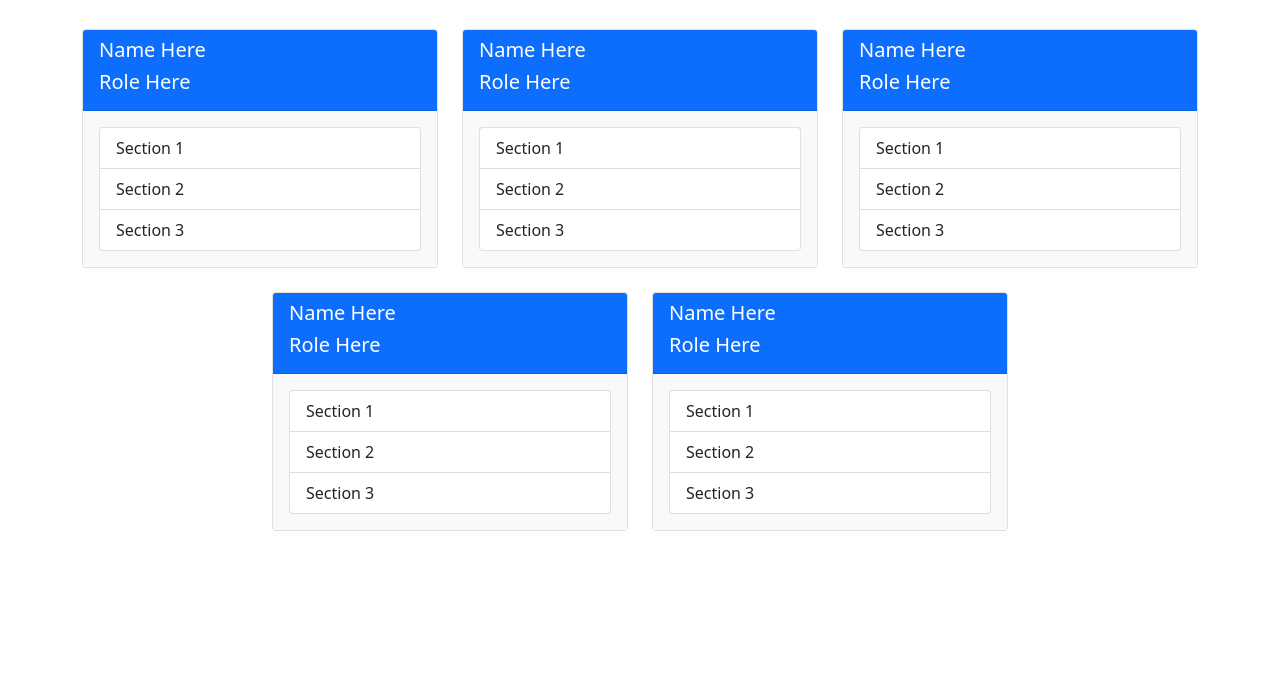
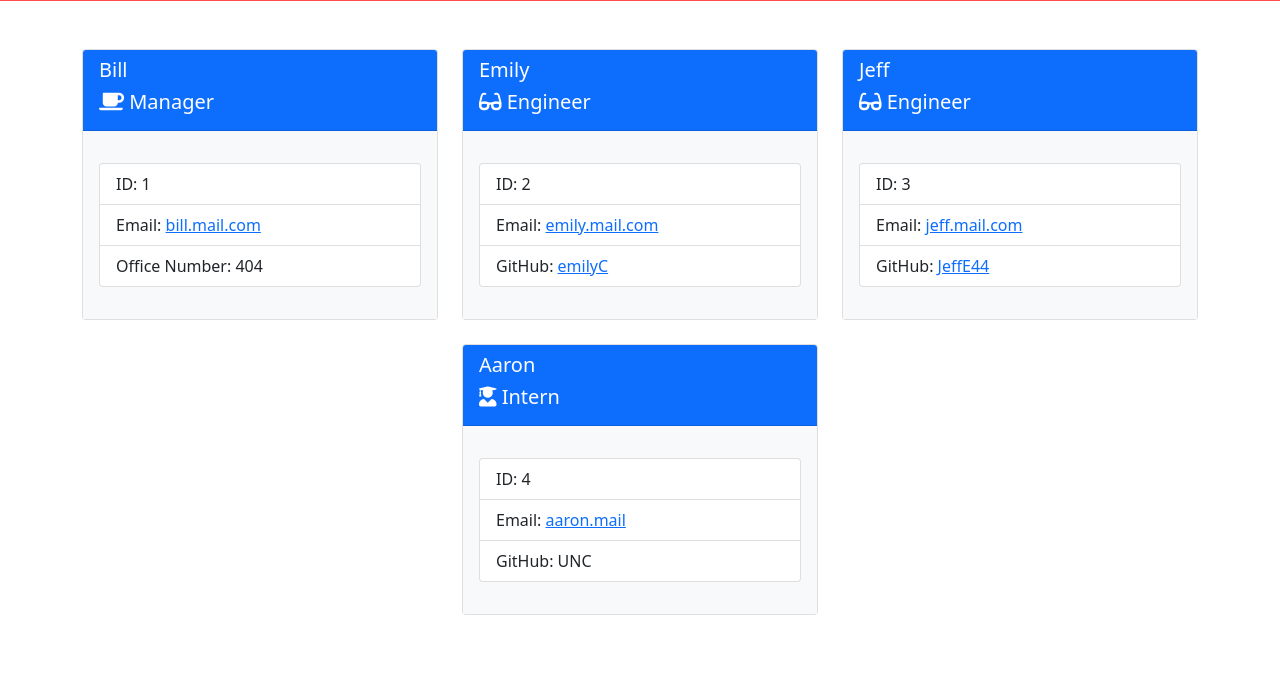
Before and after one commit to mautrey17/team-profile-generator, a website: page distr/index.html in a window 1280 px wide. Shown: the part 115-800 px from the top of the page. Drawn offline with nearby package versions, Linux system fonts and the light colour scheme.

Commit message:
updated styling

```diff
--- a/distr/index.html
+++ b/distr/index.html
@@ -5,94 +5,77 @@
         <meta charset="UTF-8" />
         <meta name="viewport" content="width=device-width, initial-scale=1.0" />
         <link href="https://cdn.jsdelivr.net/npm/bootstrap@5.0.0-beta2/dist/css/bootstrap.min.css" rel="stylesheet" integrity="sha384-BmbxuPwQa2lc/FVzBcNJ7UAyJxM6wuqIj61tLrc4wSX0szH/Ev+nYRRuWlolflfl" crossorigin="anonymous">
+        <link
+        rel="stylesheet"
+        href="https://use.fontawesome.com/releases/v5.8.1/css/all.css"
+        integrity="sha384-50oBUHEmvpQ+1lW4y57PTFmhCaXp0ML5d60M1M7uH2+nqUivzIebhndOJK28anvf"
+        crossorigin="anonymous"/>
+        <link rel="stylesheet" href="style.css">
     </head>
     <body>
-        <header >
-            <h1 class="m-5 text-center">My Team</h1>
+        <header class="mb-5">
+            <h1 class="text-center">My Team</h1>
         </header>
         <div class="container">
             <div class="row row-cols-1 row-cols-md-3 justify-content-center">
+
                 <div class="col mb-4">
-                    <div class="card">
-                        <div class="card-header bg-primary text-white">
-                            <h5>Name Here</h5>
-                            <h5>Role Here</h5>
-                        </div>
-                        <div class="card-body bg-light">
-                            <ul class="list-group">
-                                <li class="list-group-item">Section 1</li>
-                                <li class="list-group-item">Section 2</li>
-                                <li class="list-group-item">Section 3</li>
-                            </ul>
-                        </div>
+                <div class="card">
+                    <div class="card-header bg-primary text-white">
+                        <h5>Bill</h5>
+                        <h5><i class="fas fa-coffee"></i> Manager</h5>
+                    </div>
+                    <div class="card-body bg-light">
+                        <ul class="list-group mt-3 mb-3">
+                            <li class="list-group-item">ID: 1</li>
+                            <li class="list-group-item">Email: <a href="mailto:bill.mail.com">bill.mail.com</a></li>
+                            <li class="list-group-item">Office Number: 404</li>
+                        </ul>
                     </div>
                 </div>
-
-                <div class="col mb-4">
-                    <div class="card">
-                        <div class="card-header bg-primary text-white">
-                            <h5>Name Here</h5>
-                            <h5>Role Here</h5>
-                        </div>
-                        <div class="card-body bg-light">
-                            <ul class="list-group">
-                                <li class="list-group-item">Section 1</li>
-                                <li class="list-group-item">Section 2</li>
-                                <li class="list-group-item">Section 3</li>
-                            </ul>
-                        </div>
+                </div><div class="col mb-4">
+                <div class="card">
+                    <div class="card-header bg-primary text-white">
+                        <h5>Emily</h5>
+                        <h5><i class="fas fa-glasses"></i> Engineer</h5>
+                    </div>
+                    <div class="card-body bg-light">
+                        <ul class="list-group mt-3 mb-3">
+                            <li class="list-group-item">ID: 2</li>
+                            <li class="list-group-item">Email: <a href="mailto:emily.mail.com">emily.mail.com</a></li>
+                            <li class="list-group-item">GitHub: <a href="https://github.com/emilyC" target="_blank">emilyC</a></li>
+                        </ul>
                     </div>
                 </div>
-
-                <div class="col mb-4">
-                    <div class="card">
-                        <div class="card-header bg-primary text-white">
-                            <h5>Name Here</h5>
-                            <h5>Role Here</h5>
-                        </div>
-                        <div class="card-body bg-light">
-                            <ul class="list-group">
-                                <li class="list-group-item">Section 1</li>
-                                <li class="list-group-item">Section 2</li>
-                                <li class="list-group-item">Section 3</li>
-                            </ul>
-                        </div>
+                </div><div class="col mb-4">
+                <div class="card">
+                    <div class="card-header bg-primary text-white">
+                        <h5>Jeff</h5>
+                        <h5><i class="fas fa-glasses"></i> Engineer</h5>
+                    </div>
+                    <div class="card-body bg-light">
+                        <ul class="list-group mt-3 mb-3">
+                            <li class="list-group-item">ID: 3</li>
+                            <li class="list-group-item">Email: <a href="mailto:jeff.mail.com">jeff.mail.com</a></li>
+                            <li class="list-group-item">GitHub: <a href="https://github.com/JeffE44" target="_blank">JeffE44</a></li>
+                        </ul>
                     </div>
                 </div>
-
-                <div class="col mb-4">
-                    <div class="card">
-                        <div class="card-header bg-primary text-white">
-                            <h5>Name Here</h5>
-                            <h5>Role Here</h5>
-                        </div>
-                        <div class="card-body bg-light">
-                            <ul class="list-group">
-                                <li class="list-group-item">Section 1</li>
-                                <li class="list-group-item">Section 2</li>
-                                <li class="list-group-item">Section 3</li>
-                            </ul>
-                        </div>
+                </div><div class="col mb-4">
+                <div class="card">
+                    <div class="card-header bg-primary text-white">
+                        <h5>Aaron</h5>
+                        <h5><i class="fas fa-user-graduate"></i> Intern</h5>
+                    </div>
+                    <div class="card-body bg-light">
+                        <ul class="list-group mt-3 mb-3">
+                            <li class="list-group-item">ID: 4</li>
+                            <li class="list-group-item">Email: <a href="mailto:aaron.mail">aaron.mail</a></li>
+                            <li class="list-group-item">GitHub: UNC</li>
+                        </ul>
                     </div>
                 </div>
-
-                <div class="col mb-4">
-                    <div class="card">
-                        <div class="card-header bg-primary text-white">
-                            <h5>Name Here</h5>
-                            <h5>Role Here</h5>
-                        </div>
-                        <div class="card-body bg-light">
-                            <ul class="list-group">
-                                <li class="list-group-item">Section 1</li>
-                                <li class="list-group-item">Section 2</li>
-                                <li class="list-group-item">Section 3</li>
-                            </ul>
-                        </div>
-                    </div>
                 </div>
-
-
 
             </div>
         </div>
--- /dev/null
+++ b/distr/style.css
@@ -0,0 +1,5 @@
+header{
+    background-color: #ff4c4c;
+    padding: 30px;
+    color: #efefef;
+}
--- a/index.js
+++ b/index.js
@@ -115,7 +115,7 @@ const runMenu = () => {
                 break;
             default:
                 // generateHTML();
-                fs.writeFileSync('./distr/test.html', funcs.renderHTML(employeeList), 'utf-8');
+                fs.writeFileSync('./distr/index.html', funcs.renderHTML(employeeList), 'utf-8');
                 console.log('all done!')
                 break;
         }
```
Also changed, not shown: distr/test.html (deleted, +0 -69 lines), src/write.js (+6 -5 lines).
